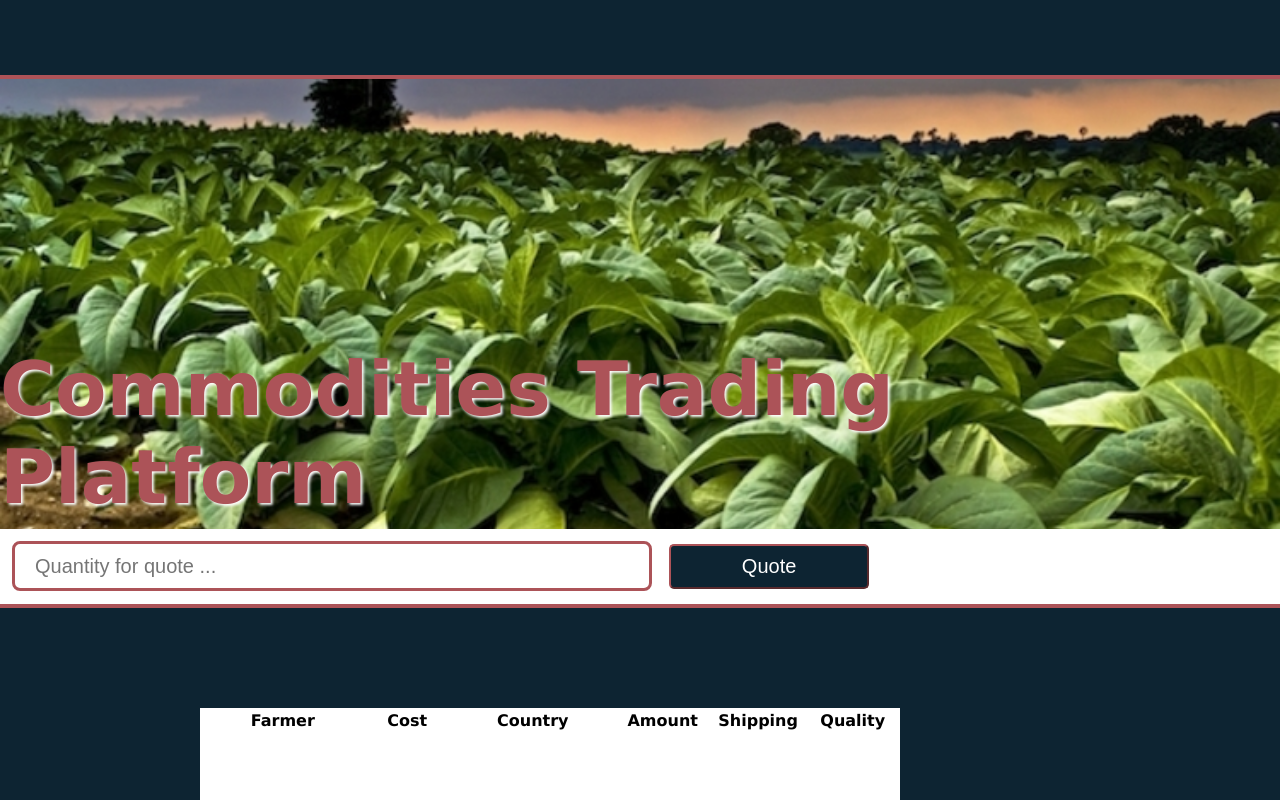
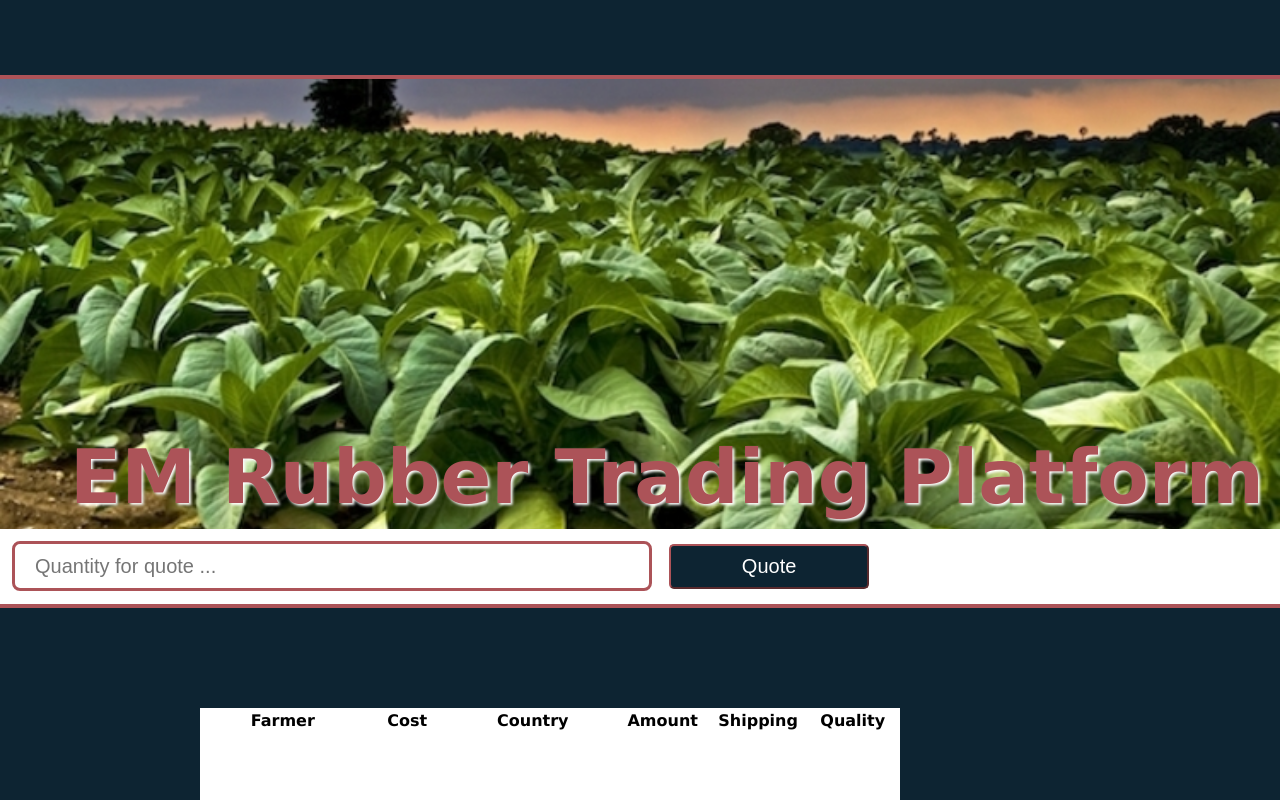
Before and after one commit to TuxedoFish/RiceHack, a website: page views/index.html in a window 1280 px wide. Shown: the top 800 px of the page. Drawn offline with nearby package versions, Linux system fonts and the light colour scheme; no server answers.

Commit message:
changed tagline to fit presentation

```diff
--- a/views/index.html
+++ b/views/index.html
@@ -12,7 +12,7 @@
 	</div>
 	<div class="splashscreen">
 		<div class="motto">
-			Commodities Trading Platform
+			EM Rubber Trading Platform
 		</div>
 	</div>
 	<div class="input">
```
